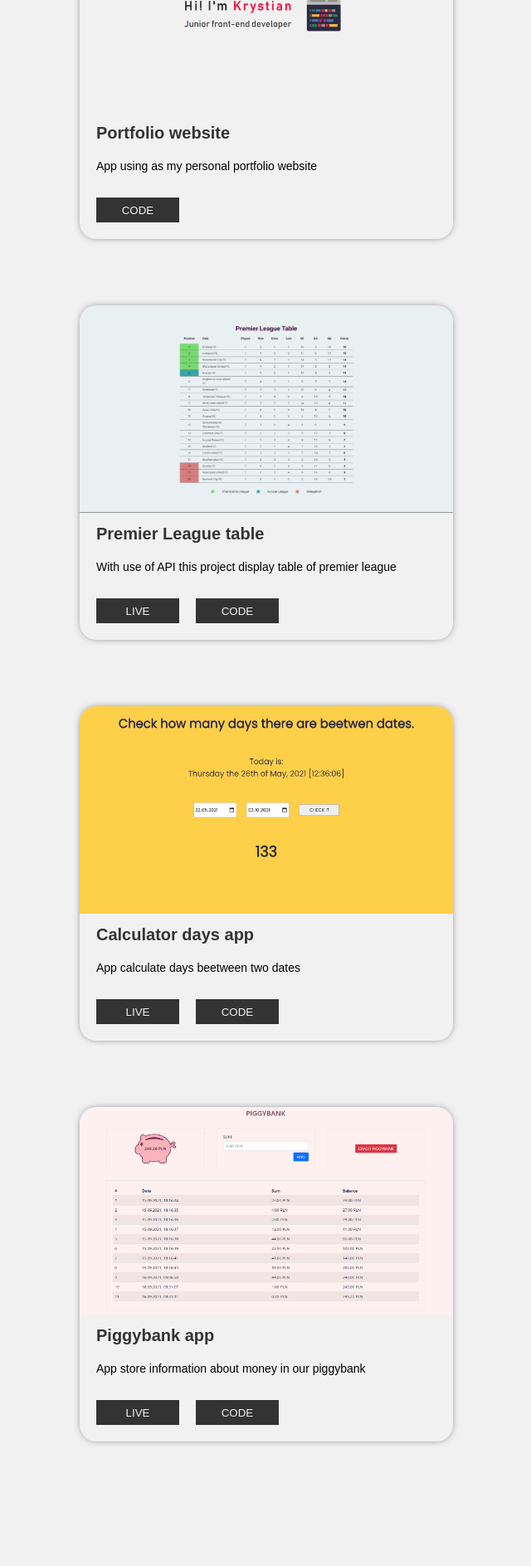
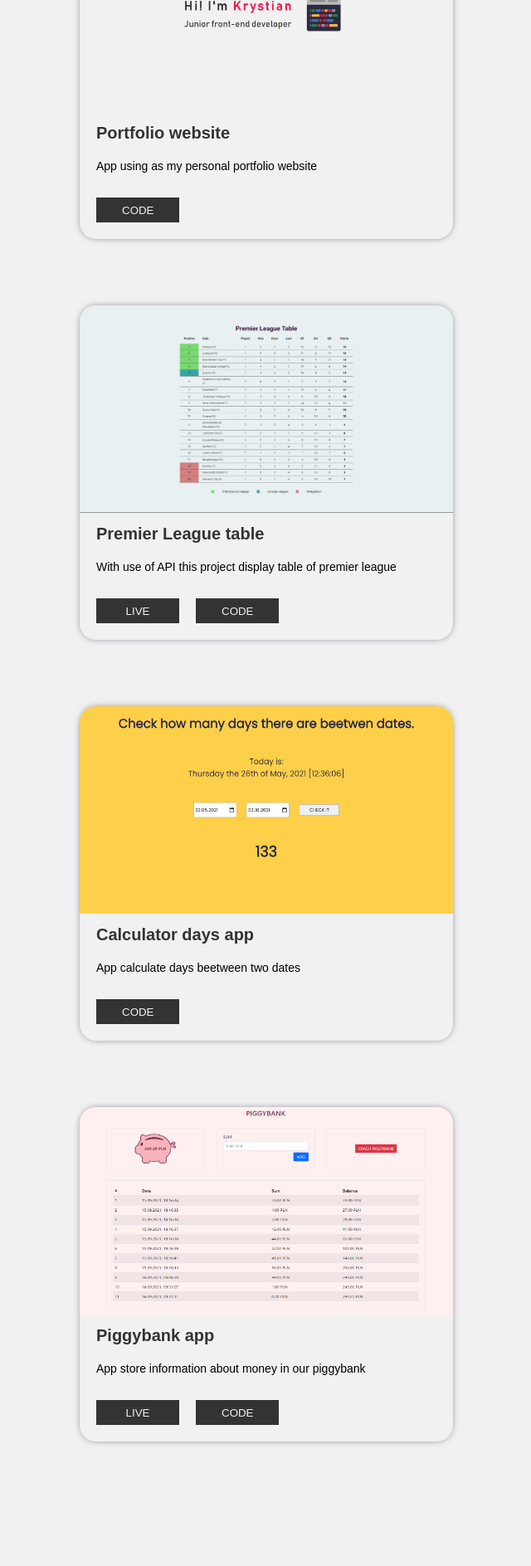
Before and after one commit to krystekswag/personal-portfolio-website, a Vue app: page / in a window 1280 px wide. Shown: the part 1759-3646 px from the top of the page at 83% size, without its empty margins (319-959 px from the left). Built offline with nearby package versions, Linux system fonts and the light colour scheme; a web font is replaced by a local one.

Commit message:
Add hyperlinks to projects

```diff
--- a/src/components/Portfolio-projects.vue
+++ b/src/components/Portfolio-projects.vue
@@ -5,7 +5,7 @@
             <h2>Portfolio website</h2>
             <p>App using as my personal portfolio website</p>
             <div class="buttons">
-                <button><a href="">CODE</a></button>
+                <button><a href="https://github.com/krystekswag/personal-portfolio-website" target="_blank">CODE</a></button>
             </div>
         </div>
         <div class="project">
@@ -22,8 +22,7 @@
             <h2>Calculator days app</h2>
             <p>App calculate days beetween two dates</p>
             <div class="buttons">
-                <button><a href="">LIVE</a></button>
-                <button><a href="">CODE</a></button>
+                <button><a href="https://github.com/krystekswag/How-many-days-calculator" target="_blank">CODE</a></button>
             </div>
         </div>
         <div class="project">
@@ -31,8 +30,8 @@
             <h2>Piggybank app</h2>
             <p>App store information about money in our piggybank</p>
             <div class="buttons">
-                <button><a href="">LIVE</a></button>
-                <button><a href="">CODE</a></button>
+                <button><a href="https://loving-fermi-d3e453.netlify.app/" target="_blank">LIVE</a></button>
+                <button><a href="https://github.com/krystekswag/PIGGYBANK" target="_blank">CODE</a></button>
             </div>
         </div>
     </div>
@@ -87,6 +86,7 @@
     .buttons button a{
         text-decoration: none;
         color: #f1f1f1;
+        padding: 10px 25px;
     }
     .buttons button:hover{
         background-color: #ed1a4d;
```
